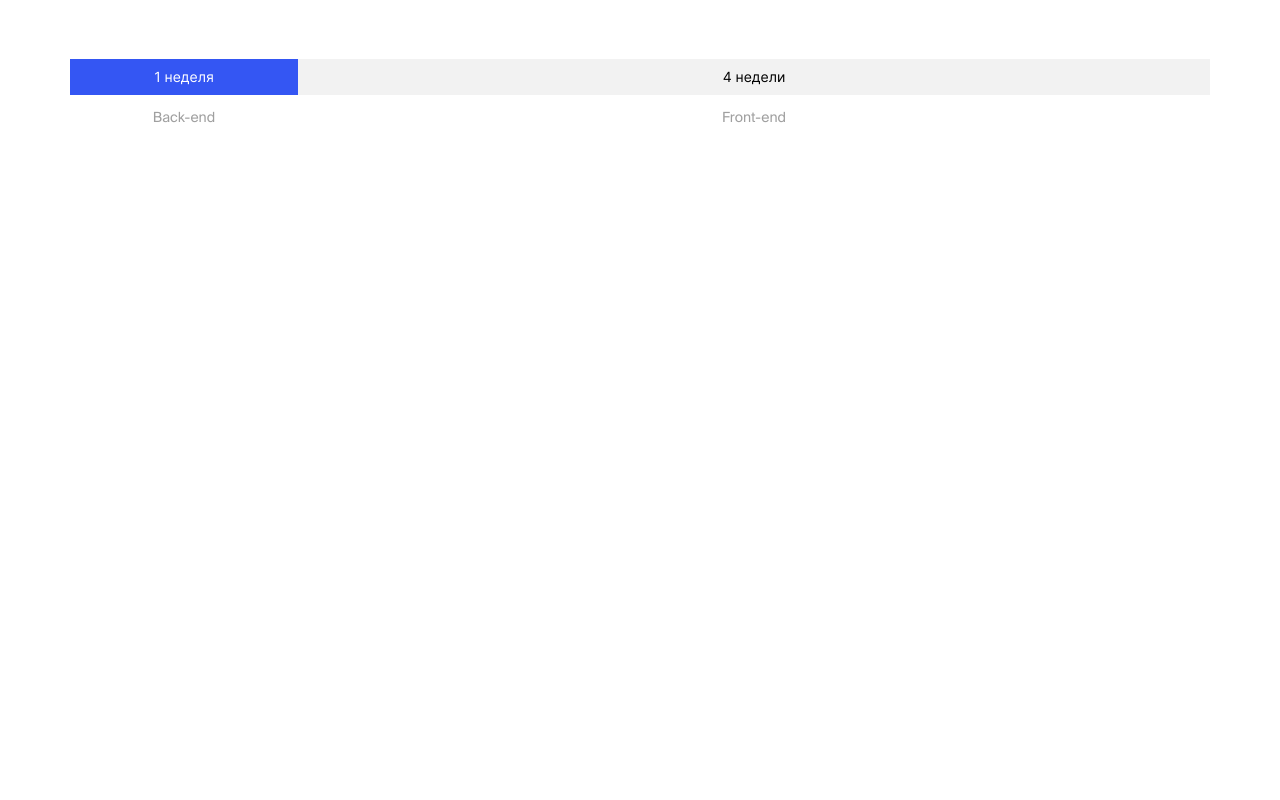
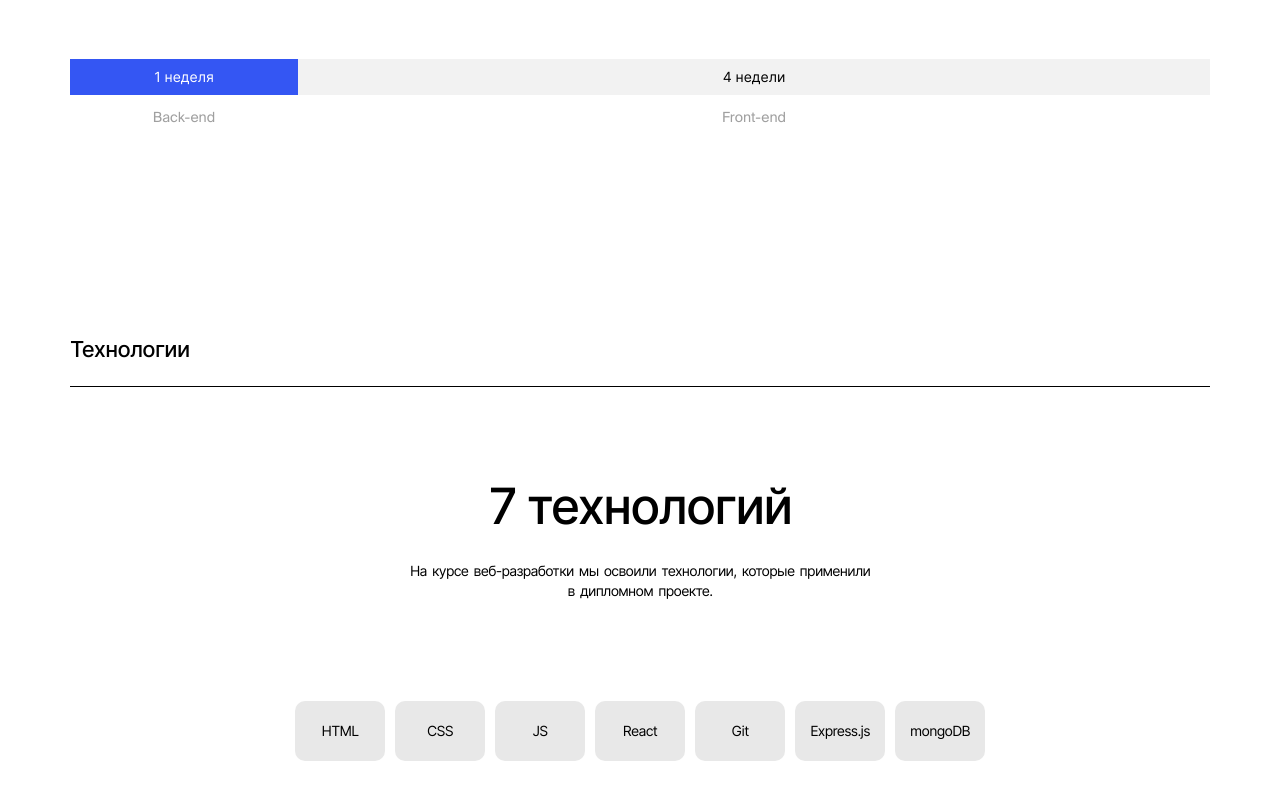
Before and after one commit to freebeego/movies-explorer-frontend, a React (Create React App) app: page / in a window 1280 px wide. Shown: the part 1006-1806 px from the top of the page. Before the commit the page ends 1242 px from the top, so only its background shows below. Built offline with nearby package versions, Linux system fonts and the light colour scheme.

Commit message:
feat(main): add Techs component

```diff
--- a/src/components/Main/Main.js
+++ b/src/components/Main/Main.js
@@ -2,6 +2,7 @@ import Nav from './Nav/Nav';
 import Header from '../Header/Header';
 import Promo from './Promo/Promo';
 import About from './About/About';
+import Techs from './Techs/Techs';
 
 function Main({ loggedIn }) {
   return (
@@ -12,6 +13,7 @@ function Main({ loggedIn }) {
       />
       <Promo />
       <About />
+      <Techs />
     </>
   );
 }
--- /dev/null
+++ b/src/components/Main/Techs/Techs.css
@@ -0,0 +1,137 @@
+.techs {
+  padding: 70px 18px 60px;
+}
+
+.techs__title {
+  margin: 0;
+  font-family: 'Inter', Arial, sans-serif;
+  font-weight: 900;
+  font-size: 18px;
+  line-height: 22px;
+  letter-spacing: -.7px;
+}
+
+.techs__title_border {
+  border-bottom: #000000 solid 1px;
+  min-height: 50px;
+}
+
+.techs__subtitle {
+  margin: 60px 0 0;
+  font-family: 'Inter', Arial, sans-serif;
+  font-weight: 900;
+  font-size: 30px;
+  line-height: 36px;
+  letter-spacing: -1px;
+  text-align: center;
+}
+
+.techs__text {
+  margin: 24px auto 0;
+  padding-right: 0;
+  font-family: 'Inter', Arial, sans-serif;
+  font-weight: 400;
+  font-size: 11px;
+  line-height: 16px;
+  letter-spacing: -.7px;
+  word-spacing: 2px;
+  text-align: center;
+  max-width: 460px;
+}
+
+.techs__grid-container-wrapper {
+  padding: 0 53px;
+  display: flex;
+  justify-content: center;
+}
+
+.techs__grid-container {
+  display: grid;
+  grid-template-columns: repeat(auto-fit, 84px);
+  gap: 10px 10px;
+  margin: 50px auto 0;
+  width: fit-content;
+  max-width: 100%;
+}
+
+.techs__grid-container-item {
+  display: block;
+  font-family: 'Inter', Arial, sans-serif;
+  font-weight: 400;
+  font-size: 12px;
+  line-height: 15px;
+  letter-spacing: -.7px;
+  text-align: center;
+  background: #e8e8e8;
+  border-radius: 10px;
+  min-height: 36px;
+  padding-top: 21px;
+}
+
+@media screen and (min-width: 768px) {
+  .techs {
+    padding: 90px 50px;
+  }
+
+  .techs__title {
+    font-size: 22px;
+    line-height: 27px;
+    font-weight: 500;
+  }
+
+  .techs__subtitle {
+    margin-top: 80px;
+    font-size: 50px;
+    line-height: 58px;
+    font-weight: 500;
+    letter-spacing: -2px;
+  }
+
+  .techs__text {
+    font-size: 12px;
+    line-height: 18px;
+    margin: 22px auto 0;
+  }
+
+  .techs__grid-container-wrapper {
+    padding: 0;
+  }
+
+  .techs__grid-container {
+    margin-top: 83px;
+    max-width: 100%;
+  }
+
+  .techs__grid-container-item {
+    font-size: 12px;
+    line-height: 15px;
+  }
+}
+
+@media screen and (min-width: 1280px) {
+  .techs {
+    padding: 100px 70px;
+  }
+
+  .techs__subtitle {
+    margin-top: 90px;
+  }
+
+  .techs__text {
+    font-size: 14px;
+    line-height: 20px;
+    margin-top: 26px;
+    max-width: 462px;
+  }
+
+  .techs__grid-container {
+    grid-template-columns: repeat(auto-fit, 90px);
+    margin-top: 100px;
+  }
+
+  .techs__grid-container-item {
+    font-size: 14px;
+    line-height: 17px;
+    min-height: 39px;
+  }
+}
--- /dev/null
+++ b/src/components/Main/Techs/Techs.js
@@ -0,0 +1,30 @@
+import './Techs.css';
+
+function Techs() {
+  return (
+    <section className="techs">
+      <h1 className="techs__title techs__title_border">
+        Технологии
+      </h1>
+      <h2 className="techs__subtitle">
+        7 технологий
+      </h2>
+      <p className="techs__text">
+        На курсе веб-разработки мы освоили технологии, которые применили в дипломном проекте.
+      </p>
+      <div className="techs__grid-container-wrapper">
+        <div className="techs__grid-container">
+          <span className="techs__grid-container-item">HTML</span>
+          <span className="techs__grid-container-item">CSS</span>
+          <span className="techs__grid-container-item">JS</span>
+          <span className="techs__grid-container-item">React</span>
+          <span className="techs__grid-container-item">Git</span>
+          <span className="techs__grid-container-item">Express.js</span>
+          <span className="techs__grid-container-item">mongoDB</span>
+        </div>
+      </div>
+    </section>
+  );
+}
+
+export default Techs;
```
